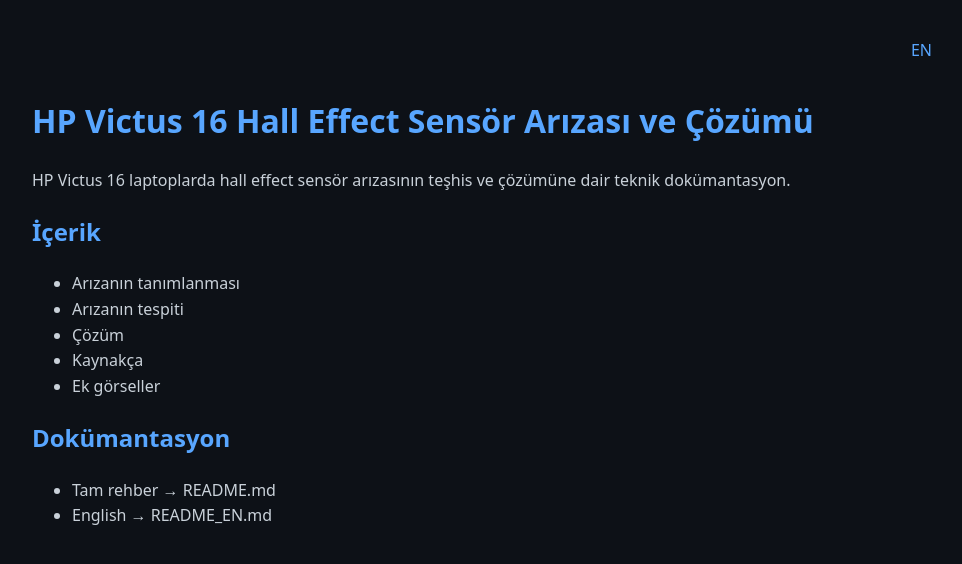
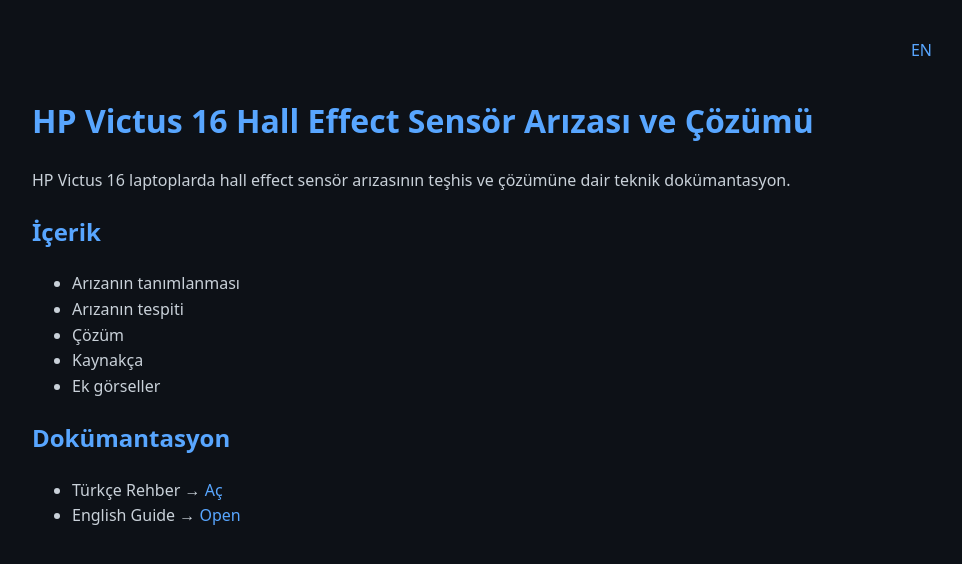
Before and after one commit to bugragungoz/HP-Victus-Hall-Effect-Sensor-Fix, a Jekyll site: the page built from tr.md, in a window 1280 px wide. Shown: the top 564 px of the page, without its empty margins (158-1120 px from the left). Built offline with Jekyll 4.4.1, drawn with Linux system fonts in a browser that asks for light colours.

Commit message:
Update tr.md

```diff
--- a/tr.md
+++ b/tr.md
@@ -19,5 +19,6 @@
 - Ek görseller
 
 ## Dokümantasyon
-- Tam rehber → README.md
-- English → README_EN.md
+
+- Türkçe Rehber → [Aç]( /tr-guide/ )
+- English Guide → [Open]( /en-guide/ )
```
